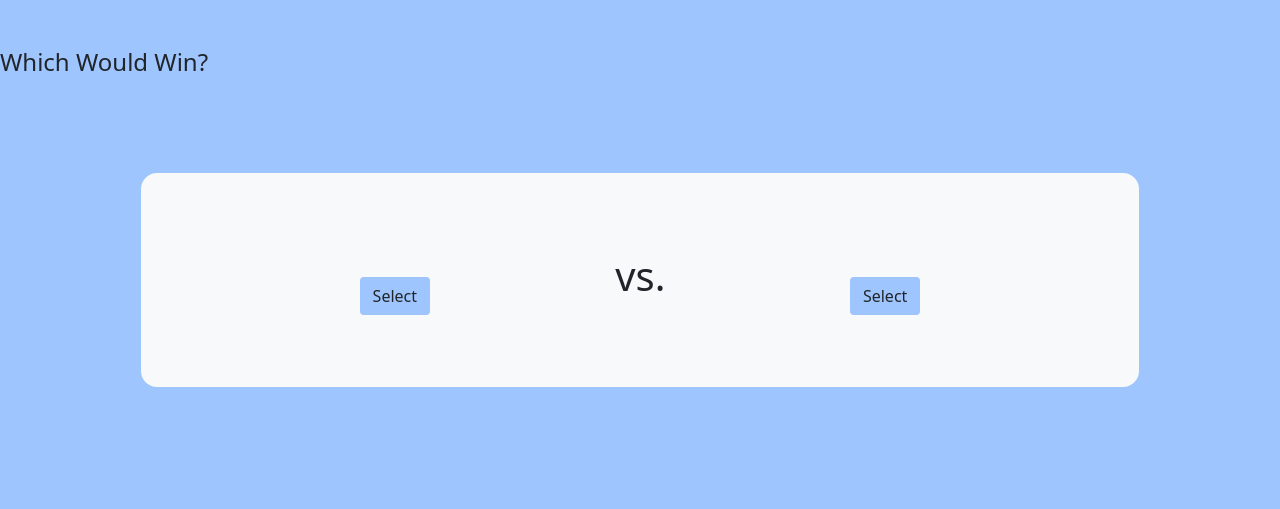
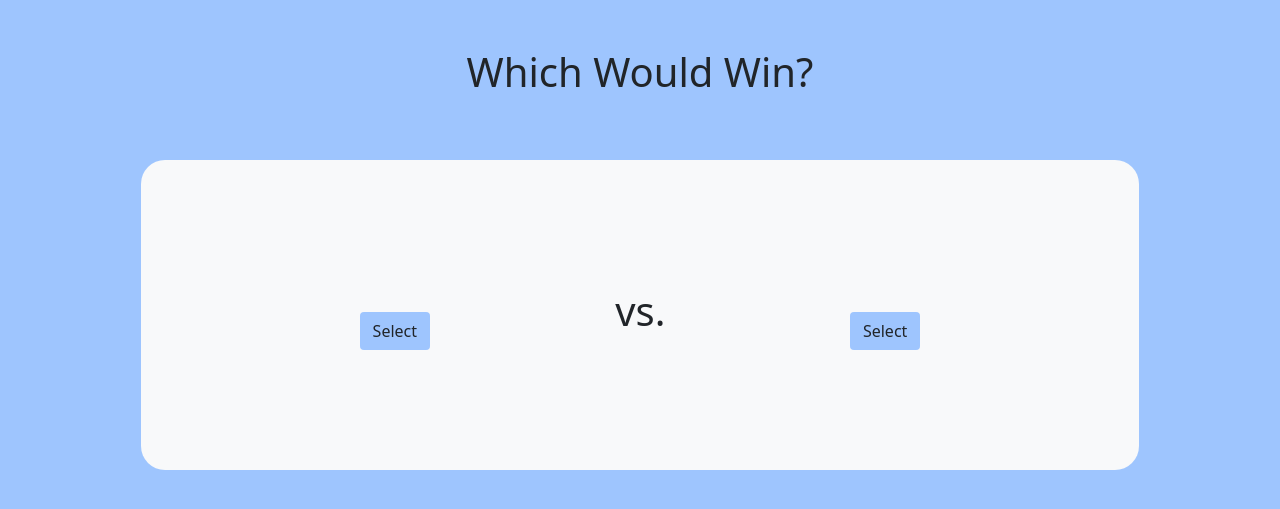
Before and after one commit to gregh13/CS50-Final-Project-Which-Would-Win, a Flask app: page /playgame in a window 1280 px wide. Shown: the top 509 px of the page. Run offline with Flask 2, Linux system fonts and the light colour scheme.

Commit message:
front-end design tweeks

```diff
--- a/static/styles.css
+++ b/static/styles.css
@@ -8,7 +8,7 @@
     margin: 5% 11%;
 }
 .rounded-gh {
-    border-radius: 1rem!important;
+    border-radius: 1.5rem!important;
 }
 .soft-white {
     background-color: #f8f9fa;
--- a/templates/index.html
+++ b/templates/index.html
@@ -25,7 +25,7 @@
                 <br>
                 <div style="margin: 0 0;">
                 <p>These choices could be a country, company, billionaire, cryptocurrency, or man-made object/project.
-                    Thus you will be comparing annual GDP, market cap valuations, net worth, or cost to make.
+                    Thus you will be comparing annual GDP, market cap valuations, net worth, or cost to make/buy.
                     In the context of money, it boils down to the question "Which would win?".
                     Every correct answers adds to your score, but one wrong guess and the game ends.</p>
                     <p>Good Luck!</p>
--- a/templates/playgame.html
+++ b/templates/playgame.html
@@ -15,13 +15,15 @@
 
         <title>Game Time!</title>
     </head>
-    <body class = "light-blue-color">
+    <body class = "light-blue-color text-center">
         <br>
         <br>
-        <h4> Which Would Win?</h4>
-        <br>
+        <h1> Which Would Win?</h1>
+
         <div class="text-center soft-white margin-gh rounded-gh">
             <div class="text-center" style="margin: 0 7%;">
+                <br>
+                <br>
                 <br>
                 <br>
                 <br>
@@ -49,7 +51,7 @@
                 </div>
               </div>
             </div>
-            <br><br><br>
+            <br><br><br><br><br>
         </div>
         <br>
     </body>
```
